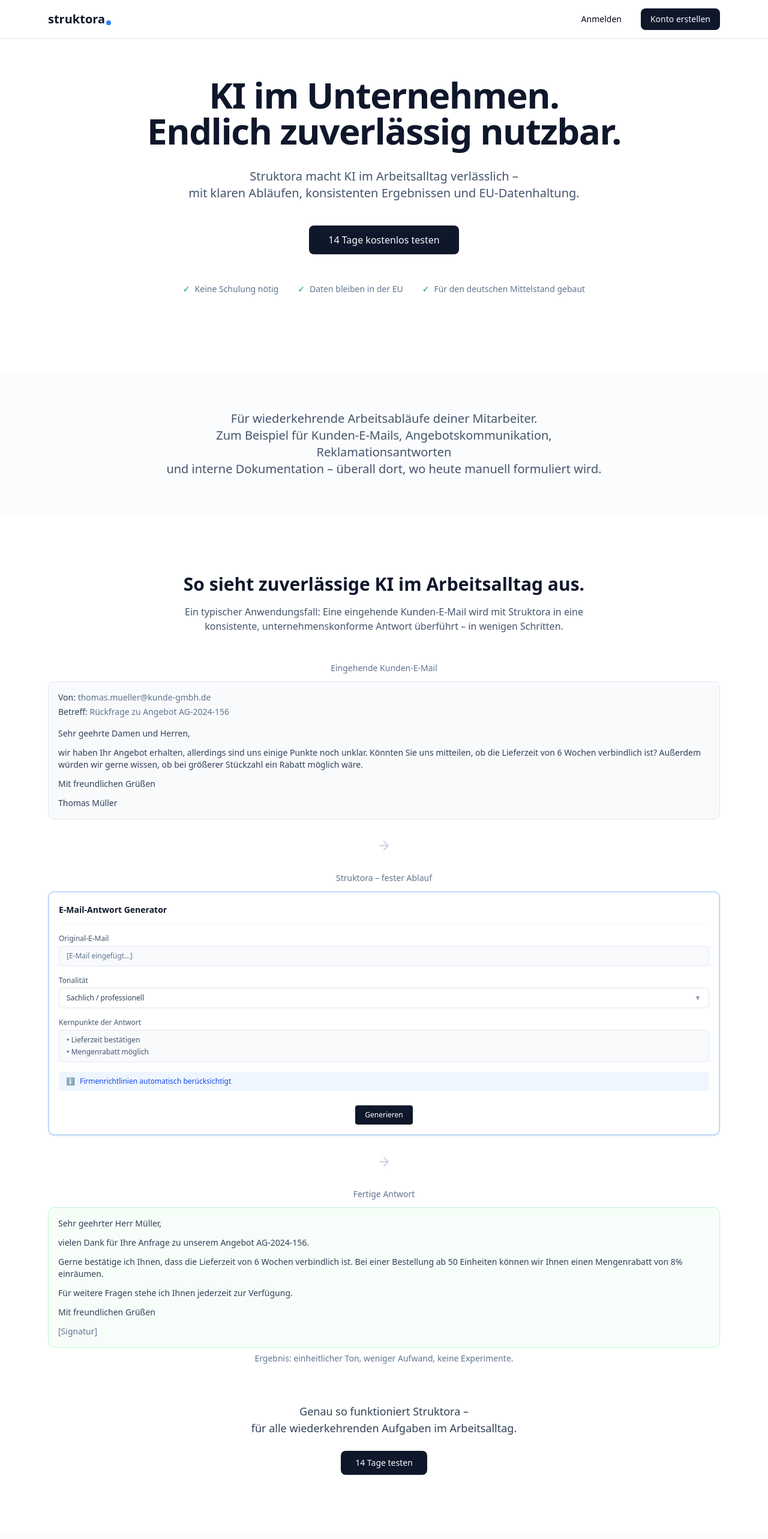
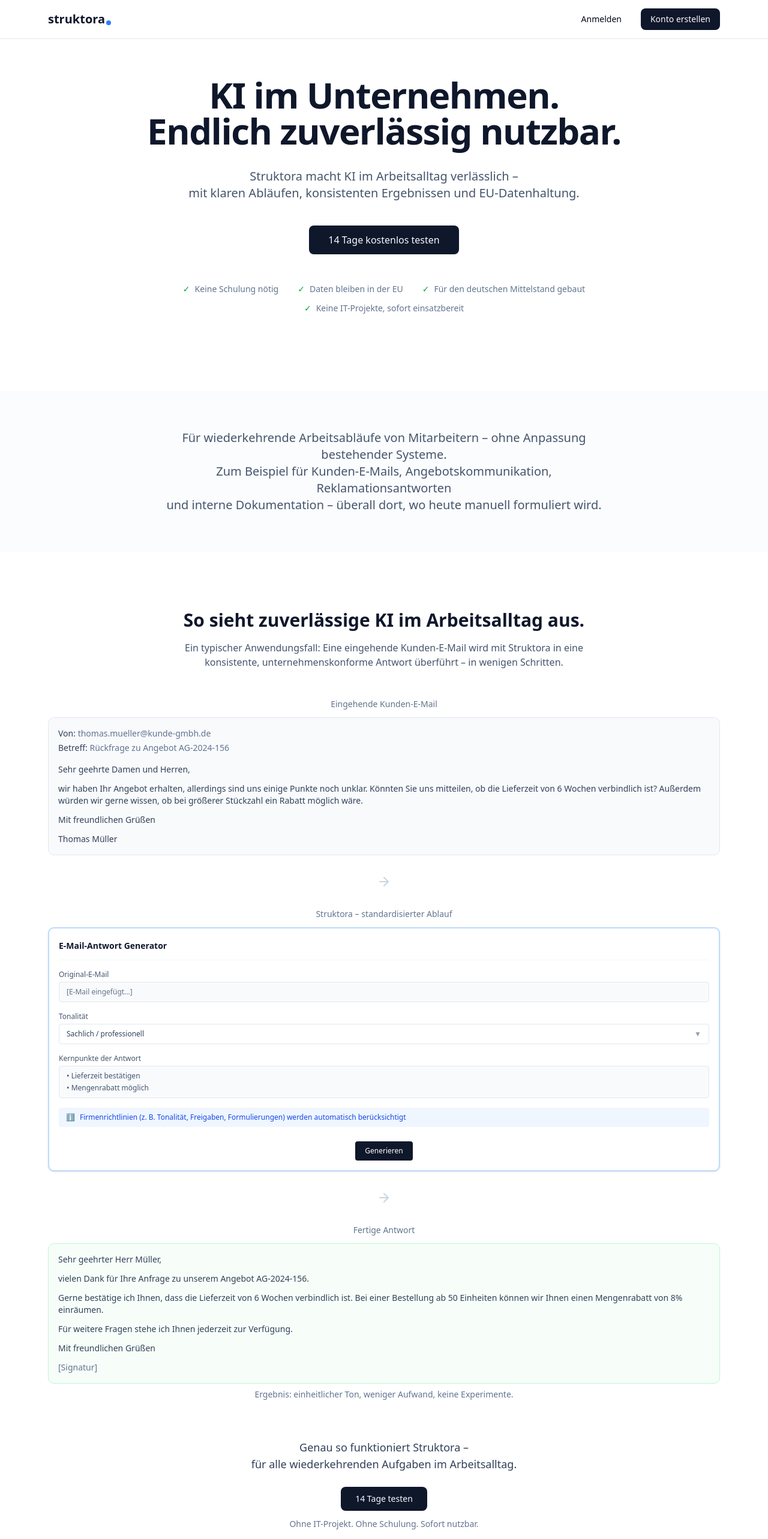
Before and after one commit to berndgalter-lab/struktora, a Next.js app: page / in a window 1280 px wide. Shown: the top 2566 px of the page at 60% size. Built offline with nearby package versions, Linux system fonts and the light colour scheme.

Commit message:
update 1 landing page

```diff
--- a/src/app/(marketing)/page.tsx
+++ b/src/app/(marketing)/page.tsx
@@ -12,7 +12,7 @@
       {/* Context Block - Übergang zwischen Hero und Demo */}
       <div className="bg-slate-50/50 py-12 md:py-16">
         <p className="mx-auto max-w-3xl px-4 text-center text-lg text-slate-600 md:text-xl">
-          Für wiederkehrende Arbeitsabläufe deiner Mitarbeiter.
+          Für wiederkehrende Arbeitsabläufe von Mitarbeitern – ohne Anpassung bestehender Systeme.
           <br className="hidden sm:block" />
           Zum Beispiel für Kunden-E-Mails, Angebotskommunikation, Reklamationsantworten
           <br className="hidden md:block" />
--- a/src/components/marketing/demo.tsx
+++ b/src/components/marketing/demo.tsx
@@ -62,7 +62,7 @@
           {/* Schritt 2 – Struktur */}
           <div className="flex flex-col">
             <span className="mb-3 text-center text-sm font-medium text-slate-500">
-              Struktora – fester Ablauf
+              Struktora – standardisierter Ablauf
             </span>
             <div className="rounded-lg border-2 border-blue-200 bg-white p-4 shadow-sm">
               <div className="mb-4 border-b border-slate-100 pb-3">
@@ -107,7 +107,7 @@
                 {/* Info-Hinweis */}
                 <div className="flex items-start gap-2 rounded bg-blue-50 px-3 py-2 text-xs text-blue-700">
                   <span>ℹ️</span>
-                  <span>Firmenrichtlinien automatisch berücksichtigt</span>
+                  <span>Firmenrichtlinien (z. B. Tonalität, Freigaben, Formulierungen) werden automatisch berücksichtigt</span>
                 </div>
 
                 {/* Button */}
@@ -169,6 +169,9 @@
               <Button size="lg">14 Tage testen</Button>
             </Link>
           </div>
+          <p className="mt-3 text-sm text-slate-500">
+            Ohne IT-Projekt. Ohne Schulung. Sofort nutzbar.
+          </p>
         </div>
       </div>
     </section>
--- a/src/components/marketing/hero.tsx
+++ b/src/components/marketing/hero.tsx
@@ -42,6 +42,10 @@
             <span className="text-green-600">✓</span>
             Für den deutschen Mittelstand gebaut
           </span>
+          <span className="flex items-center gap-2">
+            <span className="text-green-600">✓</span>
+            Keine IT-Projekte, sofort einsatzbereit
+          </span>
         </div>
       </div>
     </section>
```
